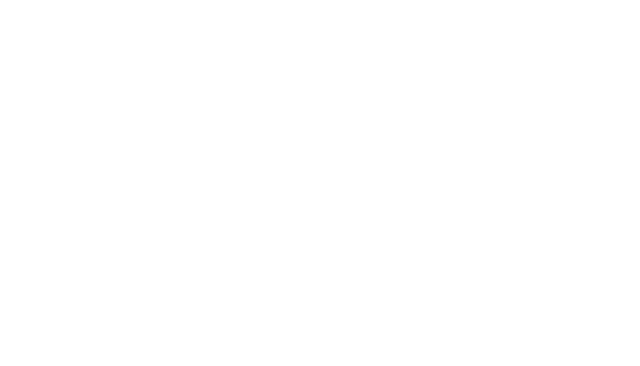
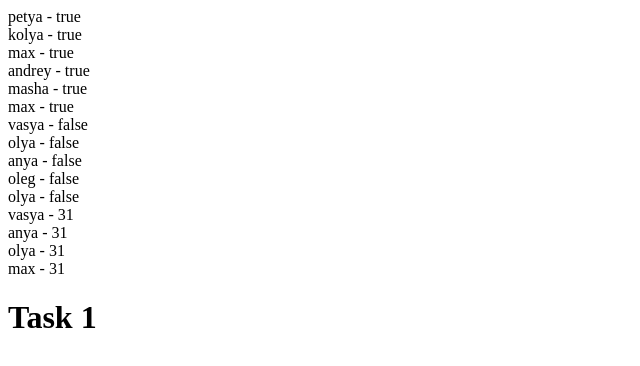
Before and after one commit to Vitaliui/november2023, a plain HTML site: page JS_3/js_3.html in a window 1280 px wide. Shown: the whole page, without its empty margins (0-640 px from the left). Drawn offline with Linux system fonts and the light colour scheme.

Commit message:
add j3_3.html , hw3.js

```diff
--- a/JS_3/hw3.js
+++ b/JS_3/hw3.js
@@ -1,64 +1,73 @@
-// // - За допомогою циклу for і document.write() вивести 10 блоків div c довільним текстом всередині
-
+// // // - За допомогою циклу for і document.write() вивести 10 блоків div c довільним текстом всередині
+//
 // for (let i = 0; i < 10; i++) {
 //     document.write(`<div><p>Lorem ipsum dolor sit amet, consectetur adipisicing elit. Earum, eligendi.</p></div>`);
 // }
-// // - За допомогою циклу for і document.write() вивести 10 блоків div c довільним текстом і індексом всередині
-
+//
+//
+// // // - За допомогою циклу for і document.write() вивести 10 блоків div c довільним текстом і індексом всередині
+//
 // for (let i = 1; i < 11; i++) {
-//     document.write(`<div><p>${i}Lorem ipsum dolor sit amet, consectetur adipisicing elit.</p></div>`);
+//     document.write(`<div><p>#${i}Lorem ipsum dolor sit amet, consectetur adipisicing elit.</p></div>`);
 // }
-
-// - За допомогою циклу while вивести в документ 20 блоків h1 c довільним текстом всередині.
-
+//
+// // - За допомогою циклу while вивести в документ 20 блоків h1 c довільним текстом всередині.
+//
 // let i = 0;
-// while (i <= 20) {
+// while (i < 20) {
 //     document.write(`<h1>Lorem ipsum dolor sit amet.</h1>`);
 //     i++;
 // }
-// - За допомогою циклу while вивести в документ 20 блоків h1 c довільним текстом і індексом всередині.
-
-// let i = 0;
-// while (i < 20) {
-//     document.write(`<h1>${i}Lorem ipsum dolor sit amet.</h1>`);
-//     i++;
+//
+//
+// // - За допомогою циклу while вивести в документ 20 блоків h1 c довільним текстом і індексом всередині.
+//
+// let j = 0;
+// while (j < 20) {
+//     document.write(`<h1>${j}Lorem ipsum dolor sit amet.</h1>`);
+//     j++;
 // }
-
-// - Використовуючи данні з масиву, за допомоги document.write та циклу
-// побудувати структуру по шаблону
-// Масив:
 //
-//     let listOfItems = ['html', 'css', 'javascript', 'mysql', 'mongodb', 'react', 'angular', 'node.js'];
+// // - Використовуючи данні з масиву, за допомоги document.write та циклу
+// // побудувати структуру по шаблону
+// // Масив:
+// //
+// //     let listOfItems = ['html', 'css', 'javascript', 'mysql', 'mongodb', 'react', 'angular', 'node.js'];
+// //
+// // ШАБЛОН:
+// //     <ul>
+// //         <li>ITEM OF ARRAY</li>
+// //         <!--
+// //             і тд інші об'єкти масиву
+// //              ...
+// //              ...
+// //              ...
+// //         -->
+// //     </ul>
+// //
+// // замість 'ITEM OF ARRAY' підставити елемент з масиву щоб получився цілий список з даними з масиву
 //
-// ШАБЛОН:
-//     <ul>
-//         <li>ITEM OF ARRAY</li>
-//         <!--
-//             і тд інші об'єкти масиву
-//              ...
-//              ...
-//              ...
-//         -->
-//     </ul>
+// let listOfItems = ['html', 'css', 'javascript', 'mysql', 'mongodb', 'react', 'angular', 'node.js'];
+// //
+// // // document.write(`<ul>`);
+// // // for (let i = 0; i < listOfItems.length; i++) {
+// // //     let listOfItem = listOfItems[i];
+// // //     console.log(listOfItems[i]);
+// // //     document.write(`<li>${listOfItem}</li>`)
+// // // }
+// // // document.write(`</ul>`);
 //
-// замість 'ITEM OF ARRAY' підставити елемент з масиву щоб получився цілий список з даними з масиву
-
-// let listOfItems = ['html', 'css', 'javascript', 'mysql', 'mongodb', 'react', 'angular', 'node.js'];
+// for (const item of listOfItems) {
+//     document.write(`<li>${item}</li>`)
+// }
 //
-// // document.write(`<ul>`);
-// // for (let i = 0; i < listOfItems.length; i++) {
-// //     let listOfItem = listOfItems[i];
-// //     console.log(listOfItems[i]);
-// //     document.write(`<li>${listOfItem}</li>`)
-// // }
-// // document.write(`</ul>`);
-
-
-// -----------------------------------------------
 //
-//     Використовуючи данні з масиву, за допомоги document.write та циклу
-// побудувати структуру по шаблону
-// Великими літерами прописанні властивості об'єкту які потрібно впровадити в шаблон
+// // -----------------------------------------------
+// //
+// //     Використовуючи данні з масиву, за допомоги document.write та циклу
+// // побудувати структуру по шаблону
+// // Великими літерами прописанні властивості об'єкту які потрібно впровадити в шаблон
+// //
 //
 
 let products = [
@@ -119,23 +128,110 @@ let users = [
 ];
 // за допомоги циклу вивести:
 //     - користувачів зі статусом true
+for (const user of users) {
+    if (user.status){
+        console.log(user)
+        document.write(`<div>${user.name} - ${user.status}</div>`)
+    }
+}
 // - користувачів зі статусом false
+
+for (const user of users) {
+    if (!user.status) {
+        console.log(user)
+        document.write(`<div>${user.name} - ${user.status}</div>`)
+    }
+}
 // - користувачів які старші за 30 років
 
 for (const user of users) {
-    if (user.status === true){
-        console.log(user);
+    if (user.age > 30) {
+        console.log(user)
+        document.write(`<div>${user.name} - ${user.age}</div>`)
     }
 }
 
-for (const user of users) {
-    if (user.status === false){
-        console.log(user);
+// for (const user of users) {
+//     if (user.status === true){
+//         console.log(user);
+//     }
+// }
+//
+// for (const user of users) {
+//     if (user.status === false){
+//         console.log(user);
+//     }
+// }
+//
+// for (const user of users) {
+//     if (user.age > 30){
+//         console.log(user);
+//     }
+// }
+
+
+let booksArr = [
+    {
+        title: 'QWERT',
+        page: 333,
+        genre: ['Fantasy'],
+        author: ['Kolya']
+    },
+    {
+        title: 'QWERTQWT',
+        page: 123,
+        genre: ['Fantasy','SCI-FI'],
+        author: ['Kolya','Petya']
+    },
+    {
+        title: 'ASD',
+        page: 740,
+        genre: ['Classic'],
+        author: ['Yulia','Sveta','Max']
+    },
+    {
+        title: 'QWERTASDQWEEEEEEE',
+        page: 53,
+        genre: ['SCI_FI'],
+        author: ['Petya']
+    }
+];
+// -знайти найбільшу книжку.
+
+let resultBook = booksArr[0];
+for (const book of booksArr) {
+    if (book.page > resultBook.page){
+        resultBook = book;
     }
 }
+console.log(resultBook);
 
-for (const user of users) {
-    if (user.age > 30){
-        console.log(user);
+// - знайти книжку/ки з найдовшою назвою
+
+let resultBook1 = booksArr[0];
+for (const book of booksArr) {
+    if (book.title.length > resultBook.title.length){
+        resultBook1 = book;
     }
 }
+console.log(resultBook1);
+
+// - знайти книжку/ки які писали 2 автори
+let resultBook2 = [];
+for (const book of booksArr) {
+    if (book.author.length === 2){
+        resultBook2[resultBook2.length] = book;
+    }
+}
+console.log(resultBook2);
+
+
+// - знайти книжку/ки які писав 1 автор
+
+let resultBook3 = [];
+for (const book of booksArr) {
+    if (book.author.length === 1){
+        resultBook3[resultBook3.length] = book;
+    }
+}
+console.log(resultBook3);
--- a/JS_3/js_3.html
+++ b/JS_3/js_3.html
@@ -9,6 +9,6 @@
     <script src="hw3.js"></script>
 </head>
 <body>
-
+<h1> Task 1</h1>
 </body>
 </html>
```
